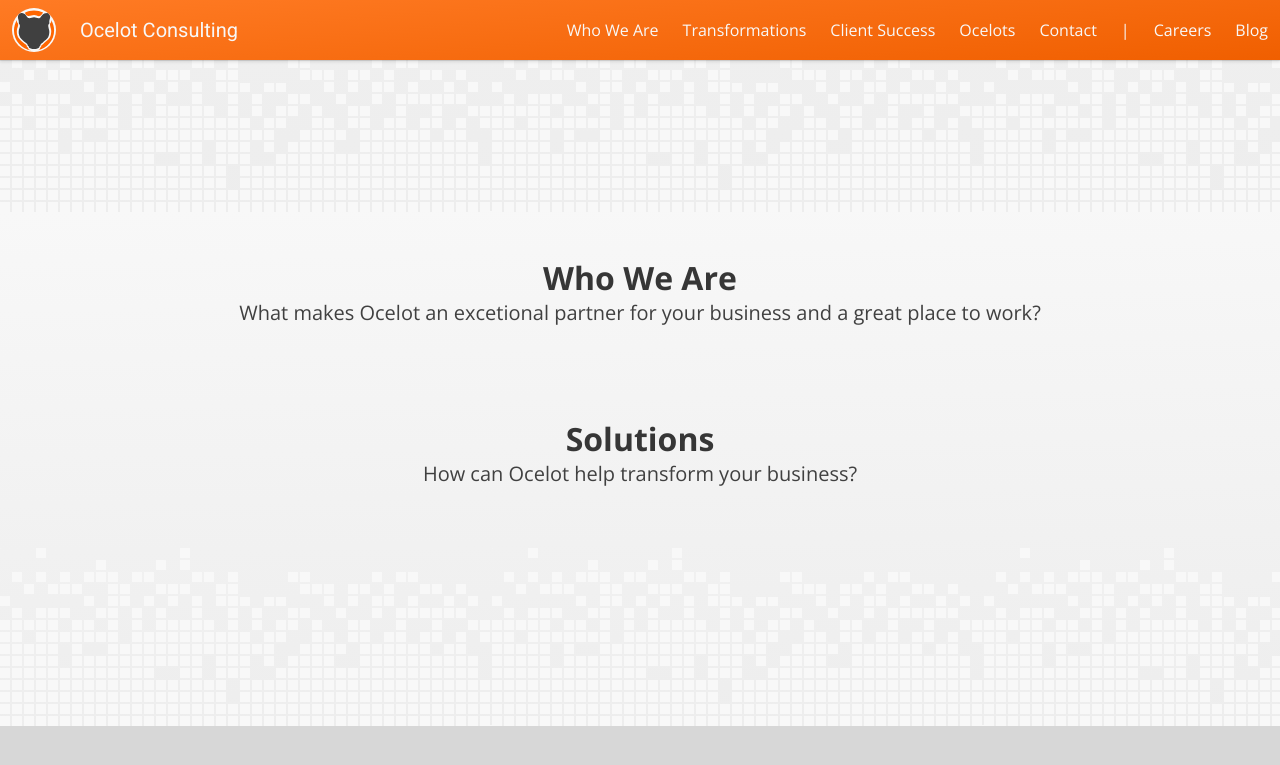
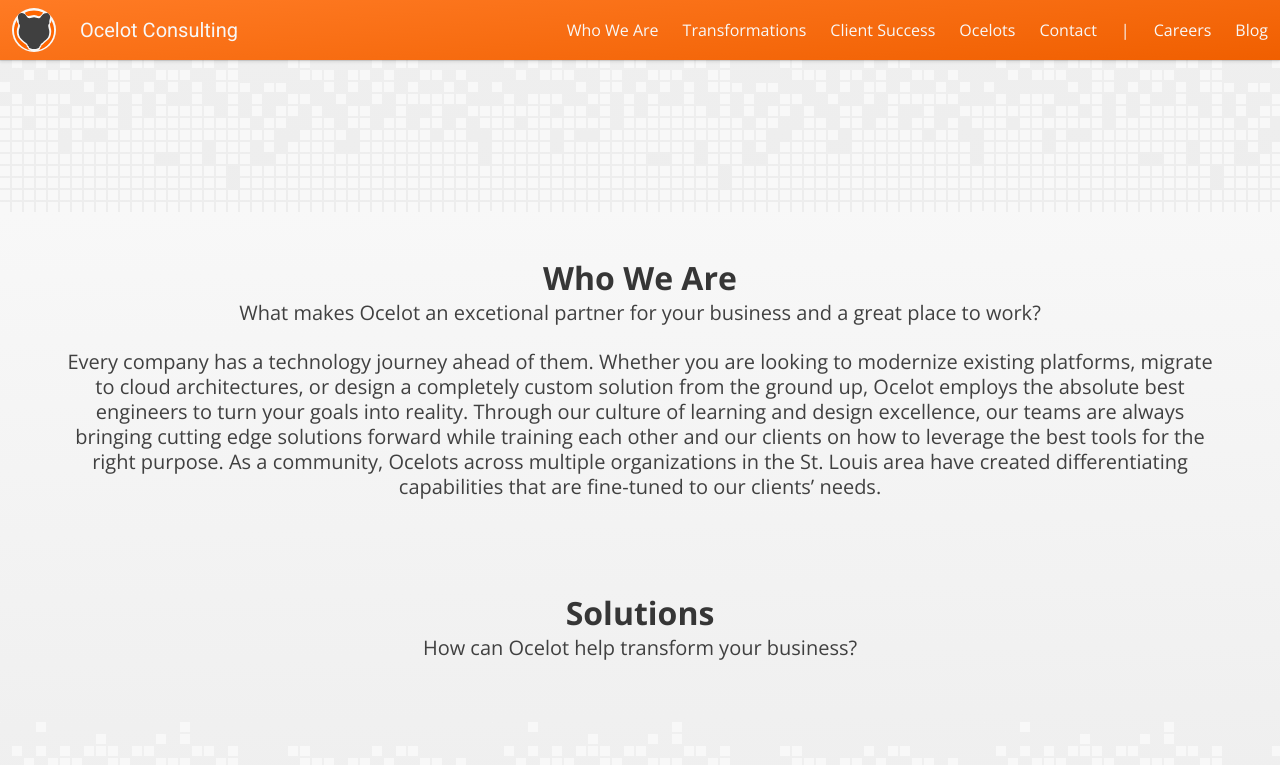
Before and after one commit to ocelotconsulting/ocelot.github.io, a Jekyll site: the page built from index.html, in a window 1280 px wide and 900 px high, scrolled down 728 px. Shown: the top 765 px of the window. Built offline with Jekyll 4.4.1, drawn with Linux system fonts in a browser that asks for light colours; before the commit the page ends 1454 px from its top, so only the background shows below that.

Commit message:
added ocelots page

```diff
--- a/_includes/information.html
+++ b/_includes/information.html
@@ -9,6 +9,13 @@
           <h2 class="subtitle">
             What makes Ocelot an excetional partner for your business and a great place to work?
           </h2>
+		  <h3 class="subtitle">
+            Every company has a technology journey ahead of them.  Whether you are looking to modernize existing platforms, migrate to cloud architectures,
+			or design a completely custom solution from the ground up, Ocelot employs the absolute best engineers to turn your goals into reality.
+			Through our culture of learning and design excellence, our teams are always bringing cutting edge solutions forward while training each other
+			and our clients on how to leverage the best tools for the right purpose.  As a community, Ocelots across multiple organizations in the St. Louis
+			area have created differentiating capabilities that are fine-tuned to our clients’ needs.
+          </h3>
         </div>
       </div>
     </section>
--- a/_includes/nav.html
+++ b/_includes/nav.html
@@ -14,7 +14,7 @@
         <a class="navbar-item" href="#who-we-are">Who We Are</a>
         <a class="navbar-item" href="#transformations">Transformations</a>
 		<a class="navbar-item" href="/web_content/client_successes.html">Client Success</a>
-        <a class="navbar-item" href="/">Ocelots</a>
+        <a class="navbar-item" href="/web_content/ocelots.html">Ocelots</a>
         <a class="navbar-item" href="/">Contact</a>
         <div class="navbar-item">|</div>
         <a class="navbar-item" href="/">Careers</a>
```
Also changed, not shown: web_content/ocelots.md (added, +19 -0 lines), 2 other files.
